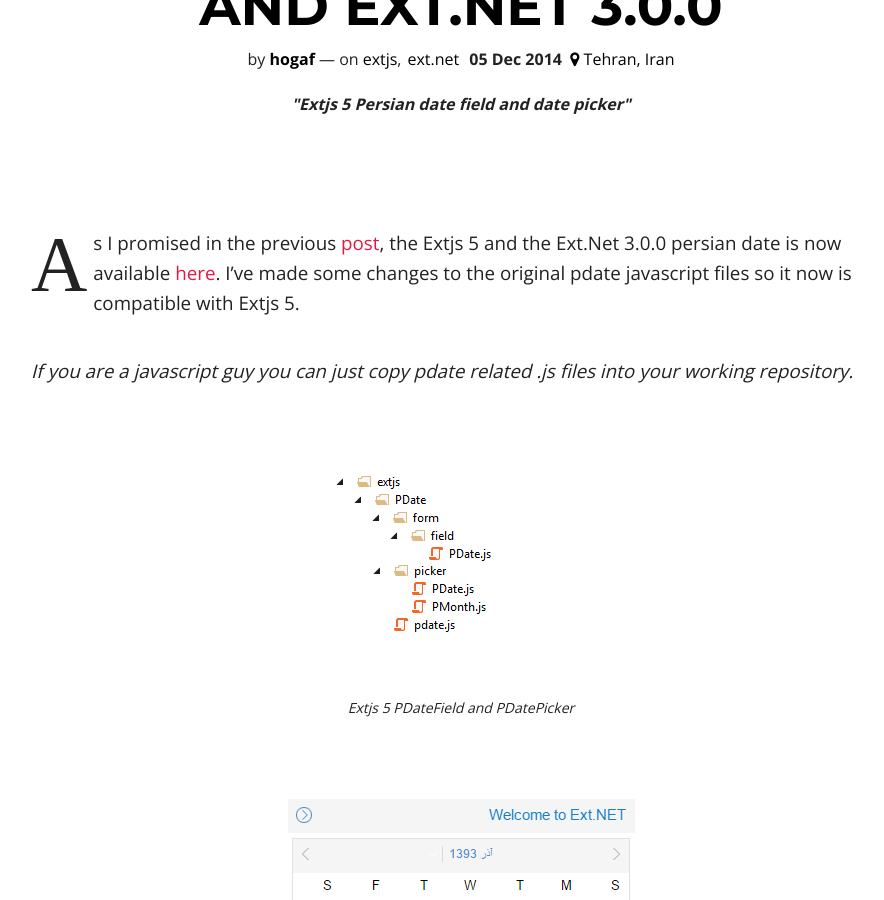
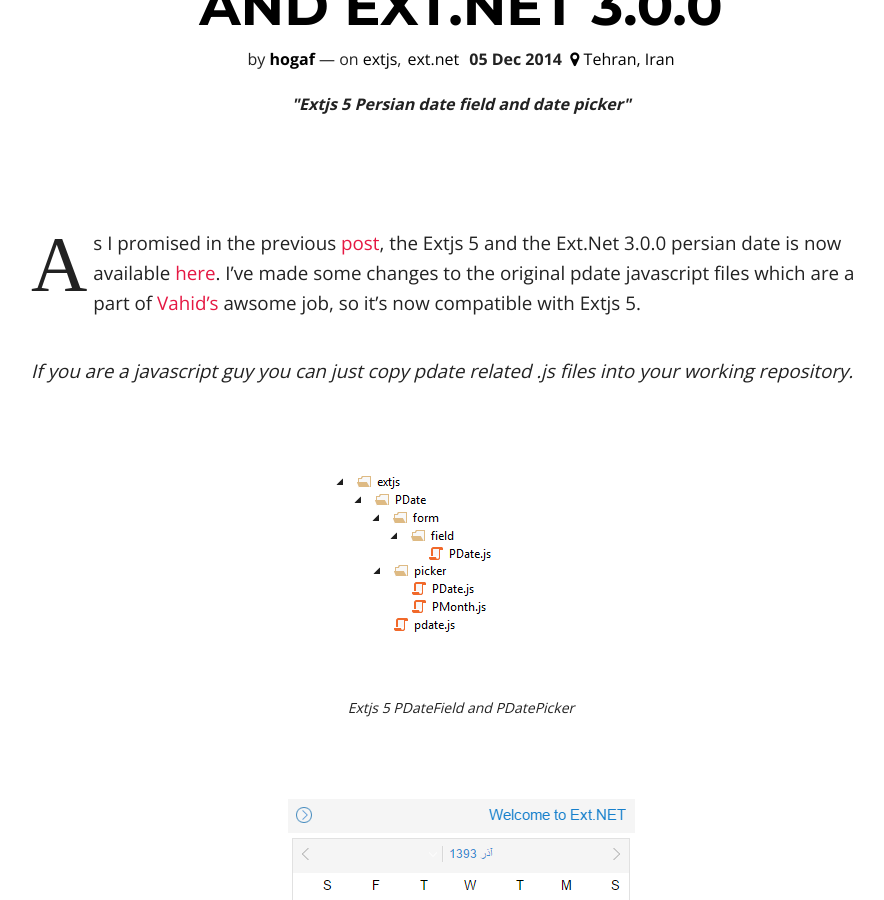
Before and after one commit to hogaf/hogaf.github.io, a Jekyll site: the page built from _posts/2014-12-05-extjs-5-ext-net-3-0-pdate.md, in a window 1280 px wide and 900 px high, scrolled down 302 px. Shown: the whole window, without its empty margins (179-1063 px from the left). Built offline with Jekyll 4.4.1, drawn with Linux system fonts in a browser that asks for light colours; nearby versions of some CDN libraries; comment, search, counter and statistics services are not loaded.

Commit message:
Typo fix

```diff
--- a/_posts/2014-12-05-extjs-5-ext-net-3-0-pdate.md
+++ b/_posts/2014-12-05-extjs-5-ext-net-3-0-pdate.md
@@ -19,7 +19,8 @@
 
 As I promised in the previous [post]({% post_url 2014-11-20-ext-net-2-5-3-pdate %}), the Extjs 5
 and the Ext.Net 3.0.0 persian date is now available [here](https://github.com/hogaf/Hogaf.ExtNet3.UX).
-I've made some changes to the original pdate javascript files so it now is compatible with Extjs 5.
+I've made some changes to the original pdate javascript files which are a part of [Vahid's](https://github.com/vahid-sohrabloo/Ext.Pdate) awsome job,
+ so it's now compatible with Extjs 5.
 
 *If you are a javascript guy you can just copy pdate related .js files into your working repository.*
 
```
